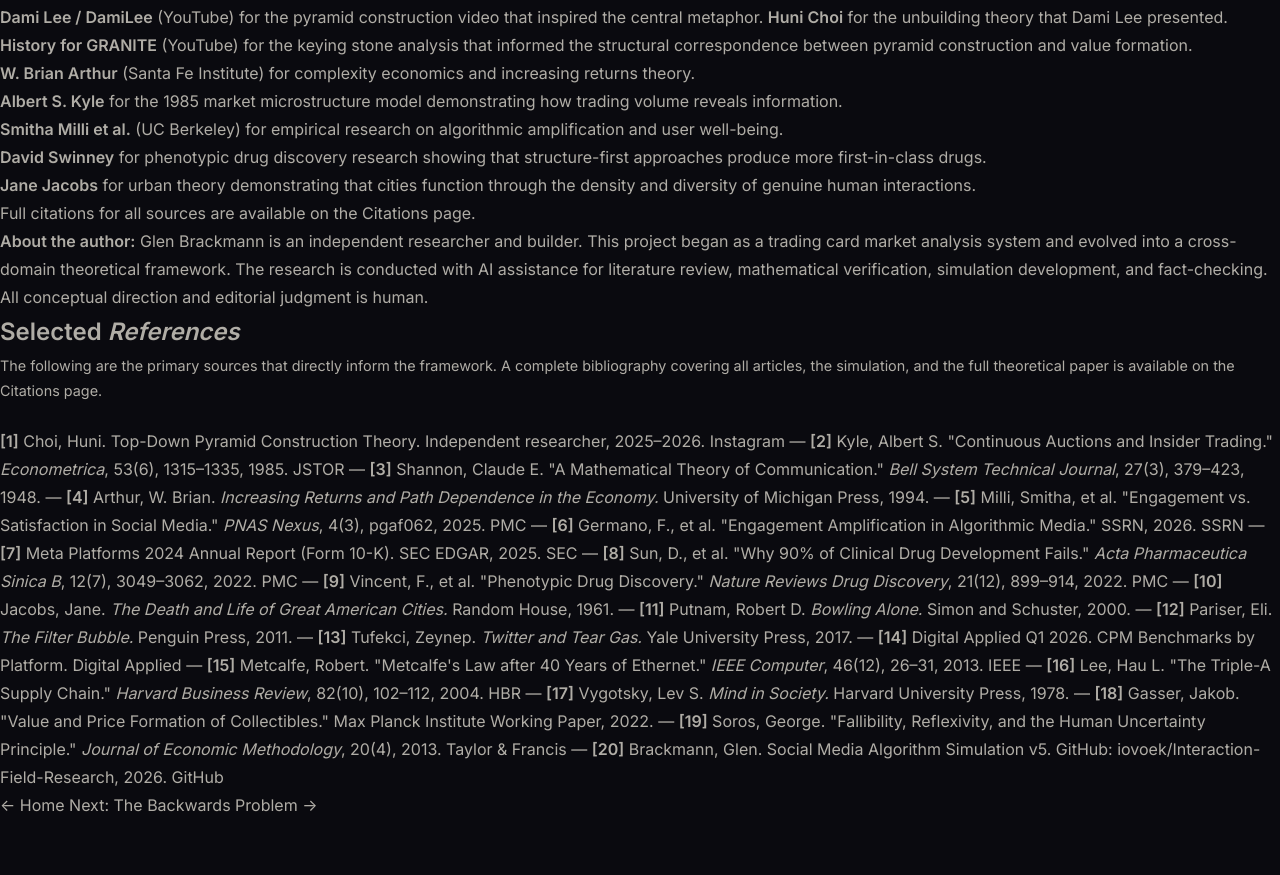
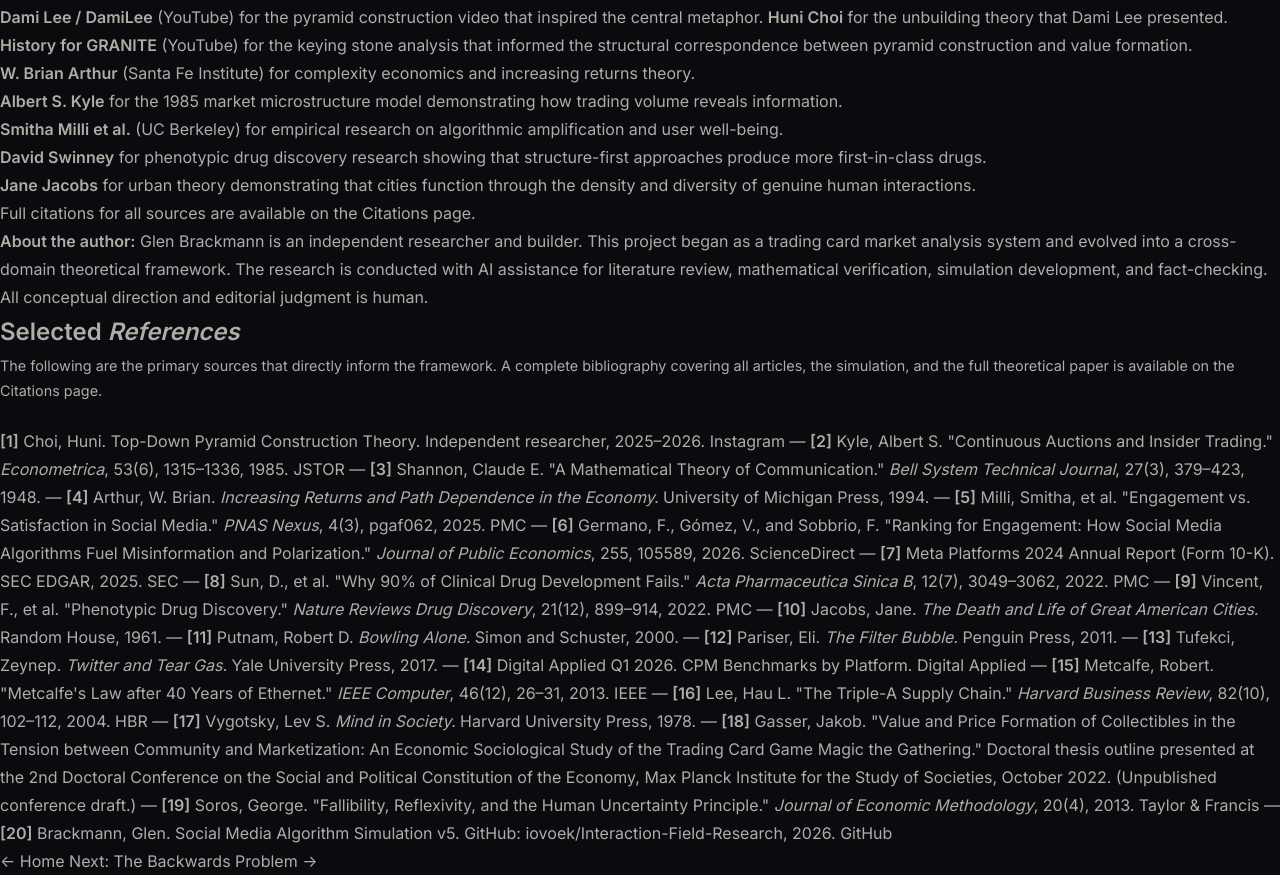
Before and after one commit to iovoek/Interaction-Field-Research, a plain HTML site: page article-0-introduction.html in a window 1280 px wide. Shown: the part 3754-4629 px from the top of the page. Before the commit the page ends 4573 px from the top, so only its background shows below. Drawn offline with Linux system fonts and the light colour scheme.

Commit message:
Fix three citation errors in article-0: Kyle page 1335->1336, Germano title/journal corrected, Gasser status clarified as unpublished conference draft

```diff
--- a/article-0-introduction.html
+++ b/article-0-introduction.html
@@ -365,11 +365,11 @@
   <p style="font-size:0.9rem; color:var(--fg2); margin-bottom:1.5rem;">The following are the primary sources that directly inform the framework. A complete bibliography covering all articles, the simulation, and the full theoretical paper is available on the <a href="citations.html" class="article-link">Citations page</a>.</p>
   <div class="footnote">
     <strong>[1]</strong> Choi, Huni. Top-Down Pyramid Construction Theory. Independent researcher, 2025&ndash;2026. <a href="https://www.instagram.com/hunichoipyramid/" target="_blank" rel="noopener">Instagram</a> &mdash;
-    <strong>[2]</strong> Kyle, Albert S. "Continuous Auctions and Insider Trading." <em>Econometrica</em>, 53(6), 1315&ndash;1335, 1985. <a href="https://www.jstor.org/stable/1913210" target="_blank" rel="noopener">JSTOR</a> &mdash;
+    <strong>[2]</strong> Kyle, Albert S. "Continuous Auctions and Insider Trading." <em>Econometrica</em>, 53(6), 1315&ndash;1336, 1985. <a href="https://www.jstor.org/stable/1913210" target="_blank" rel="noopener">JSTOR</a> &mdash;
     <strong>[3]</strong> Shannon, Claude E. "A Mathematical Theory of Communication." <em>Bell System Technical Journal</em>, 27(3), 379&ndash;423, 1948. &mdash;
     <strong>[4]</strong> Arthur, W. Brian. <em>Increasing Returns and Path Dependence in the Economy.</em> University of Michigan Press, 1994. &mdash;
     <strong>[5]</strong> Milli, Smitha, et al. "Engagement vs. Satisfaction in Social Media." <em>PNAS Nexus</em>, 4(3), pgaf062, 2025. <a href="https://pmc.ncbi.nlm.nih.gov/articles/PMC11894805/" target="_blank" rel="noopener">PMC</a> &mdash;
-    <strong>[6]</strong> Germano, F., et al. "Engagement Amplification in Algorithmic Media." SSRN, 2026. <a href="https://papers.ssrn.com/sol3/papers.cfm?abstract_id=4238756" target="_blank" rel="noopener">SSRN</a> &mdash;
+    <strong>[6]</strong> Germano, F., G&oacute;mez, V., and Sobbrio, F. "Ranking for Engagement: How Social Media Algorithms Fuel Misinformation and Polarization." <em>Journal of Public Economics</em>, 255, 105589, 2026. <a href="https://www.sciencedirect.com/science/article/pii/S0047272726000253" target="_blank" rel="noopener">ScienceDirect</a> &mdash;
     <strong>[7]</strong> Meta Platforms 2024 Annual Report (Form 10-K). SEC EDGAR, 2025. <a href="https://www.sec.gov/Archives/edgar/data/1326801/000132680125000017/meta-20241231.htm" target="_blank" rel="noopener">SEC</a> &mdash;
     <strong>[8]</strong> Sun, D., et al. "Why 90% of Clinical Drug Development Fails." <em>Acta Pharmaceutica Sinica B</em>, 12(7), 3049&ndash;3062, 2022. <a href="https://pmc.ncbi.nlm.nih.gov/articles/PMC9293739/" target="_blank" rel="noopener">PMC</a> &mdash;
     <strong>[9]</strong> Vincent, F., et al. "Phenotypic Drug Discovery." <em>Nature Reviews Drug Discovery</em>, 21(12), 899&ndash;914, 2022. <a href="https://pmc.ncbi.nlm.nih.gov/articles/PMC9708951/" target="_blank" rel="noopener">PMC</a> &mdash;
@@ -381,7 +381,7 @@
     <strong>[15]</strong> Metcalfe, Robert. "Metcalfe's Law after 40 Years of Ethernet." <em>IEEE Computer</em>, 46(12), 26&ndash;31, 2013. <a href="https://ieeexplore.ieee.org/document/6636305" target="_blank" rel="noopener">IEEE</a> &mdash;
     <strong>[16]</strong> Lee, Hau L. "The Triple-A Supply Chain." <em>Harvard Business Review</em>, 82(10), 102&ndash;112, 2004. <a href="https://hbr.org/2004/10/the-triple-a-supply-chain" target="_blank" rel="noopener">HBR</a> &mdash;
     <strong>[17]</strong> Vygotsky, Lev S. <em>Mind in Society.</em> Harvard University Press, 1978. &mdash;
-    <strong>[18]</strong> Gasser, Jakob. "Value and Price Formation of Collectibles." Max Planck Institute Working Paper, 2022. &mdash;
+    <strong>[18]</strong> Gasser, Jakob. "Value and Price Formation of Collectibles in the Tension between Community and Marketization: An Economic Sociological Study of the Trading Card Game Magic the Gathering." Doctoral thesis outline presented at the 2nd Doctoral Conference on the Social and Political Constitution of the Economy, Max Planck Institute for the Study of Societies, October 2022. (Unpublished conference draft.) &mdash;
     <strong>[19]</strong> Soros, George. "Fallibility, Reflexivity, and the Human Uncertainty Principle." <em>Journal of Economic Methodology</em>, 20(4), 2013. <a href="https://www.tandfonline.com/doi/abs/10.1080/1350178X.2013.859415" target="_blank" rel="noopener">Taylor &amp; Francis</a> &mdash;
     <strong>[20]</strong> Brackmann, Glen. Social Media Algorithm Simulation v5. GitHub: iovoek/Interaction-Field-Research, 2026. <a href="https://github.com/iovoek/Interaction-Field-Research/blob/main/simulation/social_media_algorithm_sim_v5.py" target="_blank" rel="noopener">GitHub</a>
   </div>
```
